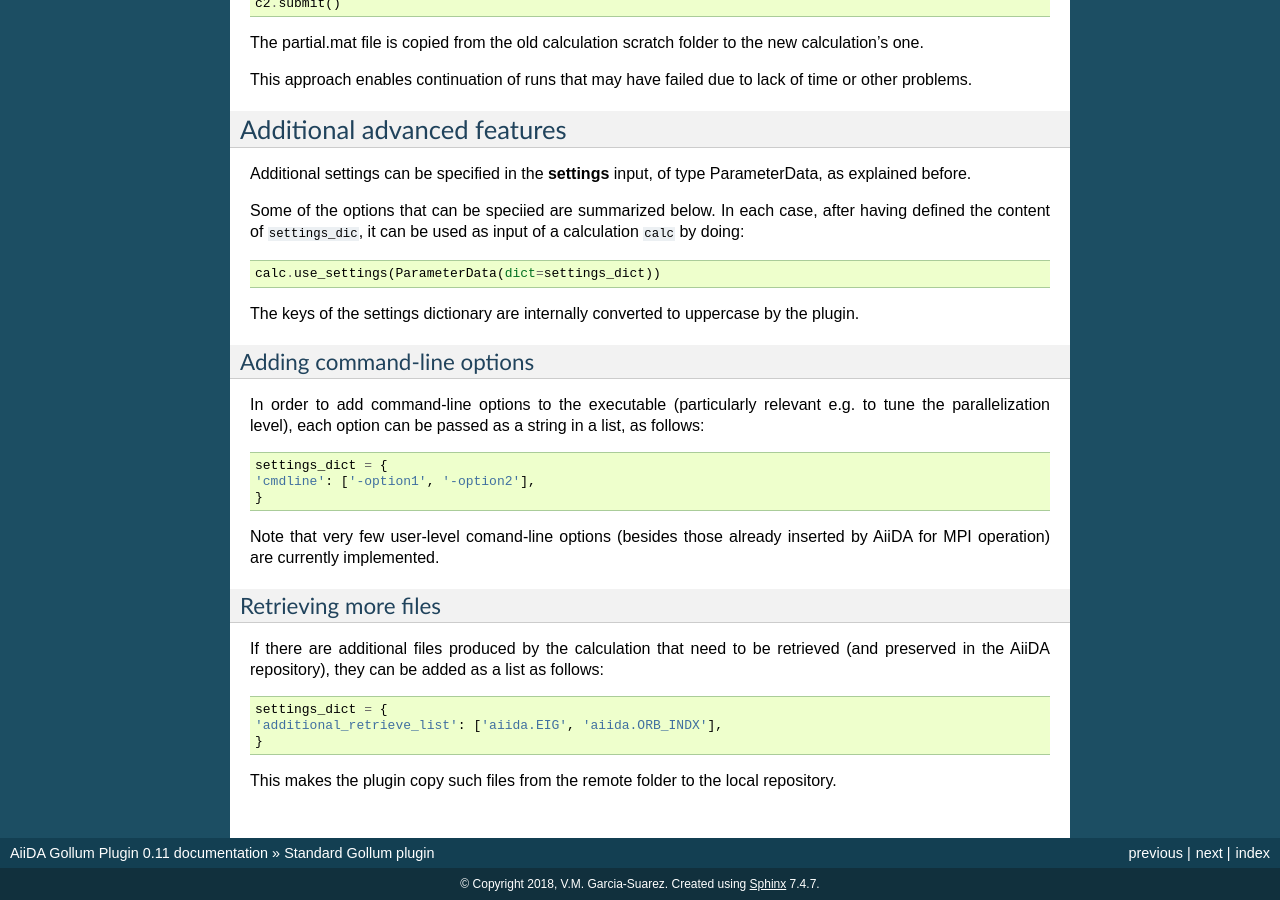
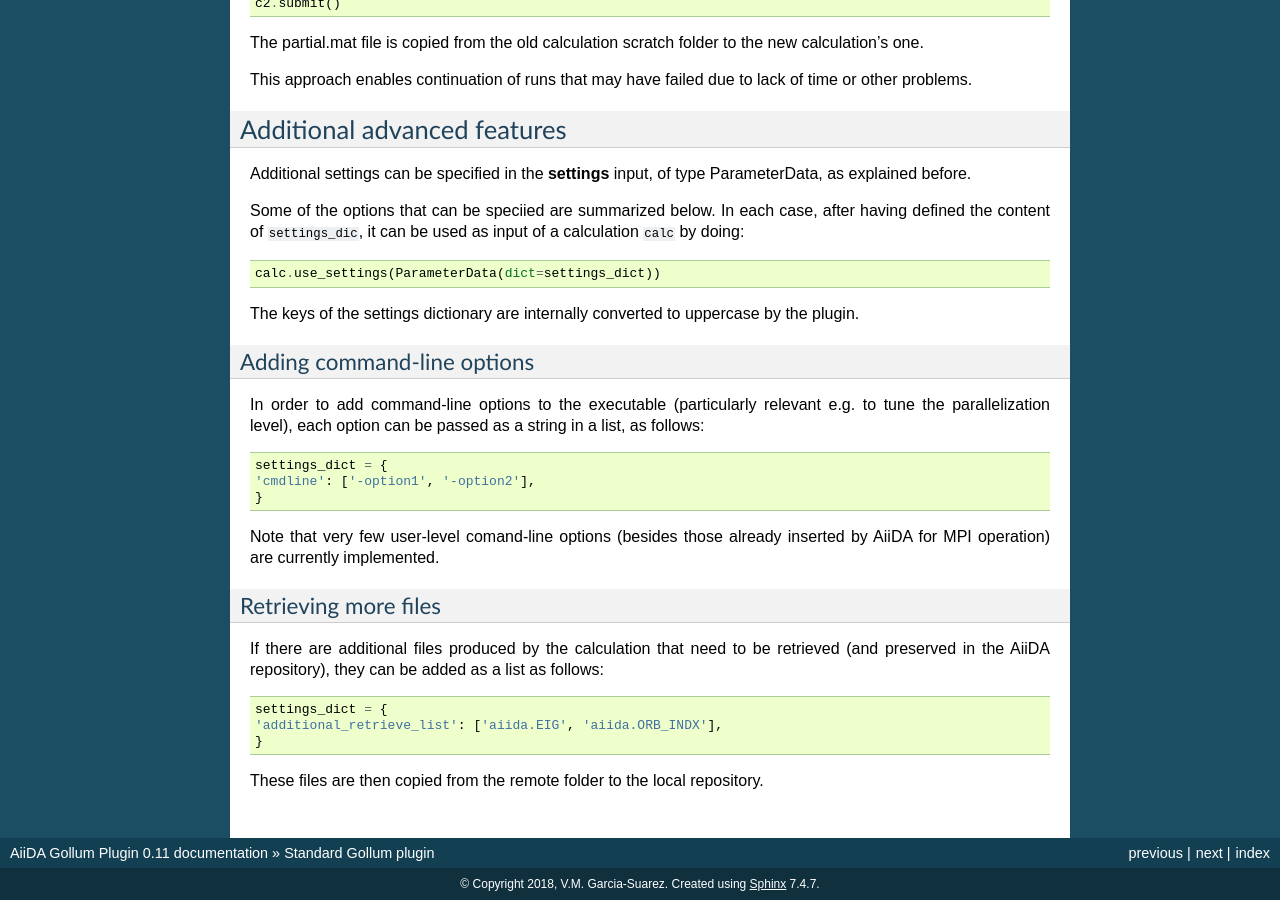
Before and after one commit to garsua/aiida-gollum, a Sphinx documentation site: the page built from docs/plugins/gollum.rst, in a window 1280 px wide and 900 px high, scrolled down 2243 px. Built offline with Sphinx 7.4.7, drawn with Linux system fonts in a browser that asks for light colours; formulas are drawn with MathJax 3; some of the changed text lies outside the part shown.

Commit message:
Final change in gollum plugin and initial change in workflow of the docs

```diff
--- a/docs/plugins/gollum.rst
+++ b/docs/plugins/gollum.rst
@@ -175,10 +175,9 @@ If there are additional files produced by the calculation that need to
 be retrieved (and preserved in the AiiDA repository), they can be added
 as a list as follows::
 
-
         settings_dict = {
         'additional_retrieve_list': ['aiida.EIG', 'aiida.ORB_INDX'],
         }
 
-This makes the plugin copy such files from the remote folder to the local
+These files are then copied from the remote folder to the local
 repository.
--- a/docs/workflows/gollum-siesta.rst
+++ b/docs/workflows/gollum-siesta.rst
@@ -1,4 +1,4 @@
-SIESTA STM workflow
+GOLLUM STM workflow
 ++++++++++++++++++++++
 
 Description
```
